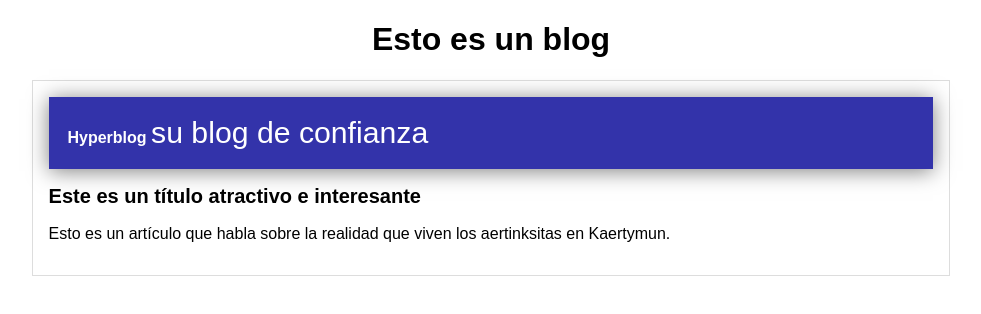
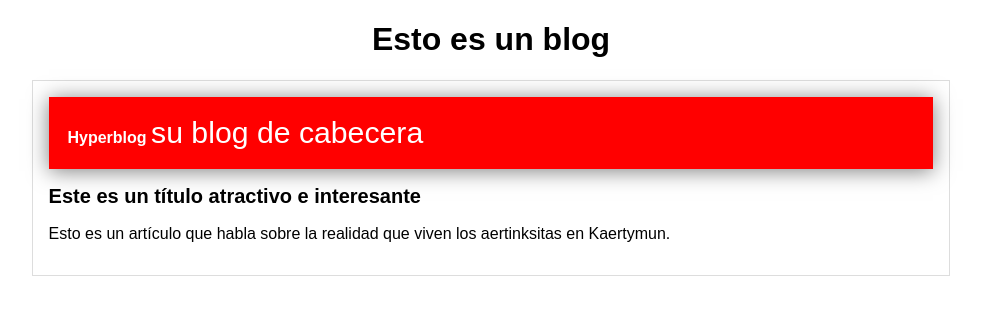
Before and after one commit to tacomasterx/hyperblog, a plain HTML site: page blog.html in a window 1280 px wide. Shown: the whole page, without its empty margins (149-1130 px from the left). Drawn offline with Linux system fonts and the light colour scheme.

Commit message:
cambios en cabecera cabecera

```diff
--- a/blog.html
+++ b/blog.html
@@ -9,7 +9,7 @@
     <h1>Esto es un blog</h1>
     <div id="container">
       <div id="cabecera">
-        Hyperblog <span id="tagline">su blog de confianza</span>
+        Hyperblog <span id="tagline">su blog de cabecera</span>
       </div>
       <article id="post">
         <h2>Este es un título atractivo e interesante</h2>
--- a/css/style.css
+++ b/css/style.css
@@ -7,7 +7,7 @@ body
 
 #cabecera
 {
-  background: #33A;
+  background: red;
   box-shadow: 0px 2px 20px 0px rgba(0, 0, 0, 0.5);
   color: white;
   font-weight: bold;
```
